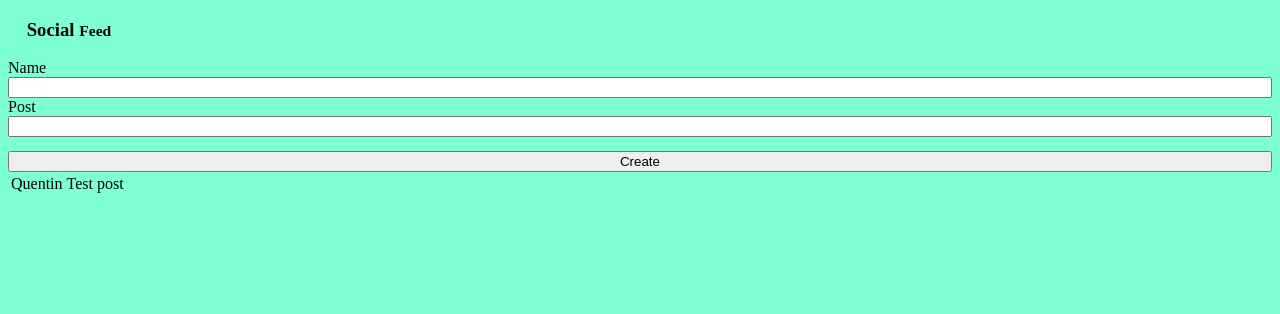
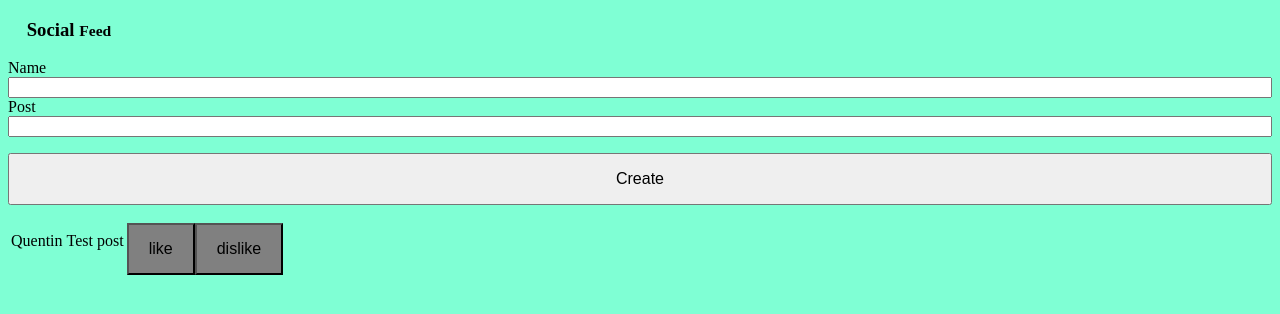
Before and after one commit to Quentin-Hicks/Social_Feed, a React (Create React App) app: page / in a window 1280 px wide. Shown: the top 314 px of the page. Built offline with nearby package versions, Linux system fonts and the light colour scheme.

Commit message:
Created Like and Dislike Buttons

```diff
--- /dev/null
+++ b/src/Components/Buttons/Buttons.css
@@ -0,0 +1,19 @@
+button {
+    font-size: 16px;
+    color: black;
+    padding: 15px 20px;
+    text-align: center;
+    margin-top: 1em;
+}
+
+button:hover {
+    box-shadow: 0 12px 16px, 0 17px 50px 0;
+}
+
+.active {
+    background-color: teal;
+}
+
+.inactive {
+    background-color: gray;
+}
--- a/src/Components/Buttons/Buttons.jsx
+++ b/src/Components/Buttons/Buttons.jsx
@@ -0,0 +1,31 @@
+import React, { useState } from 'react';
+import './Buttons.css'
+
+const Buttons = (props) => {
+
+    const [buttonClass, setButtonClass] = useState('inactive')
+    const [buttonClassDislike, setButtonClassDislike] = useState('inactive')
+    function handleClick(){
+        //TODO: Change/toggle between active & inactive css class
+        if(buttonClass === 'inactive'){
+            setButtonClass('active')
+            setButtonClassDislike('inactive')
+        }
+        else {
+            setButtonClass('inactive')
+        }
+    }
+
+    function handleClickDislike(){
+
+    }
+
+    return (
+        <div>
+            <button className={buttonClass} onClick={handleClick}>like</button>
+            <button className={buttonClassDislike} onClick={handleClickDislike}>dislike</button>
+        </div>
+    )
+}
+
+export default Buttons
--- a/src/Components/DisplayPost/DisplayPostForm.jsx
+++ b/src/Components/DisplayPost/DisplayPostForm.jsx
@@ -1,4 +1,4 @@
-import Buttons from './Components/Buttons/Buttons'
+import Buttons from '../Buttons/Buttons'
 
 const DisplayPostForm = (props) => {
 
@@ -12,7 +12,7 @@ const DisplayPostForm = (props) => {
                         <tr key = {index} >
                             <td>{post.name}</td>
                             <td>{post.post}</td>
-                            <td>{/* buttons here */}</td>
+                            <Buttons />
                         </tr>
                     )
                 })}
```
